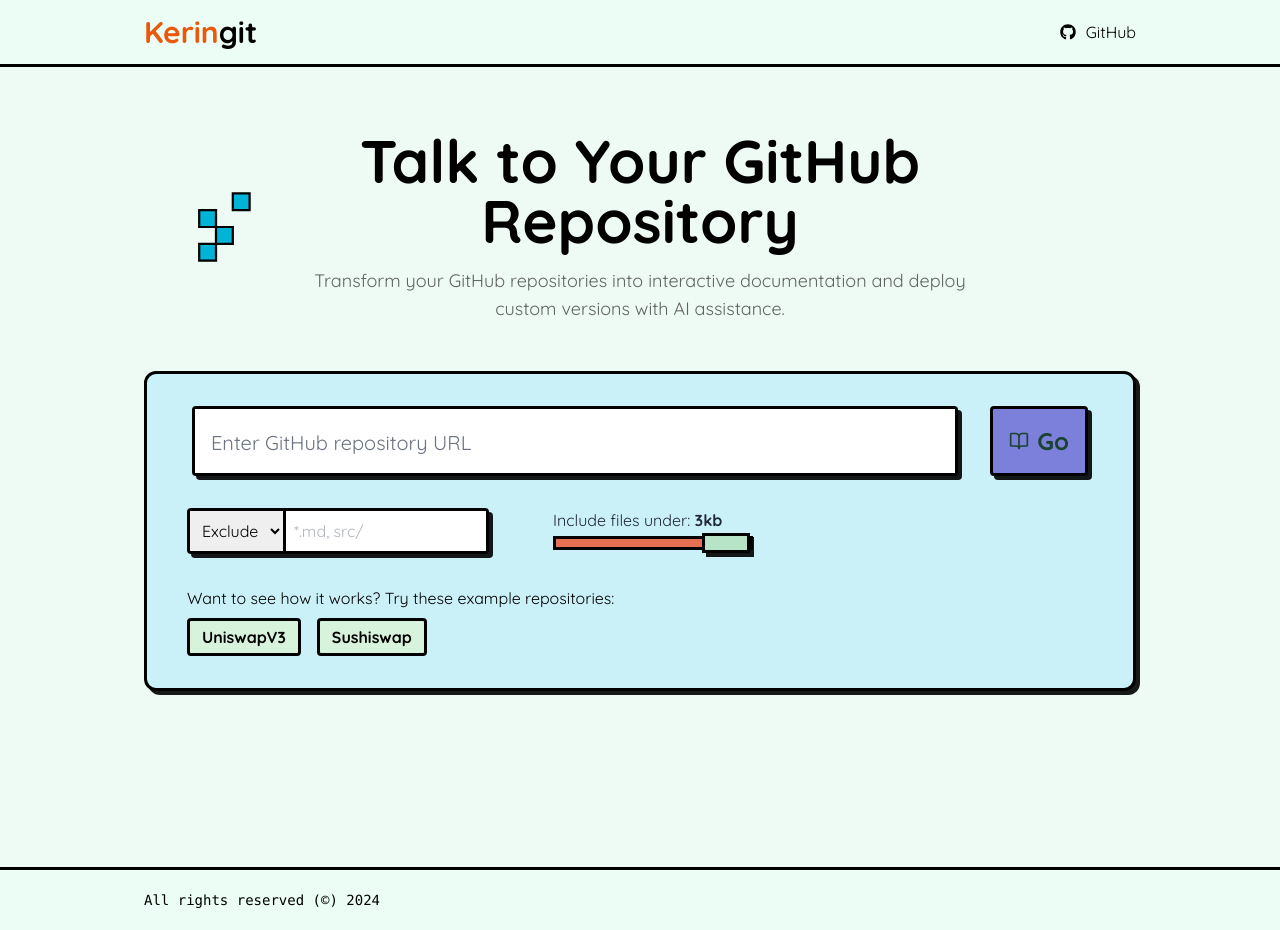
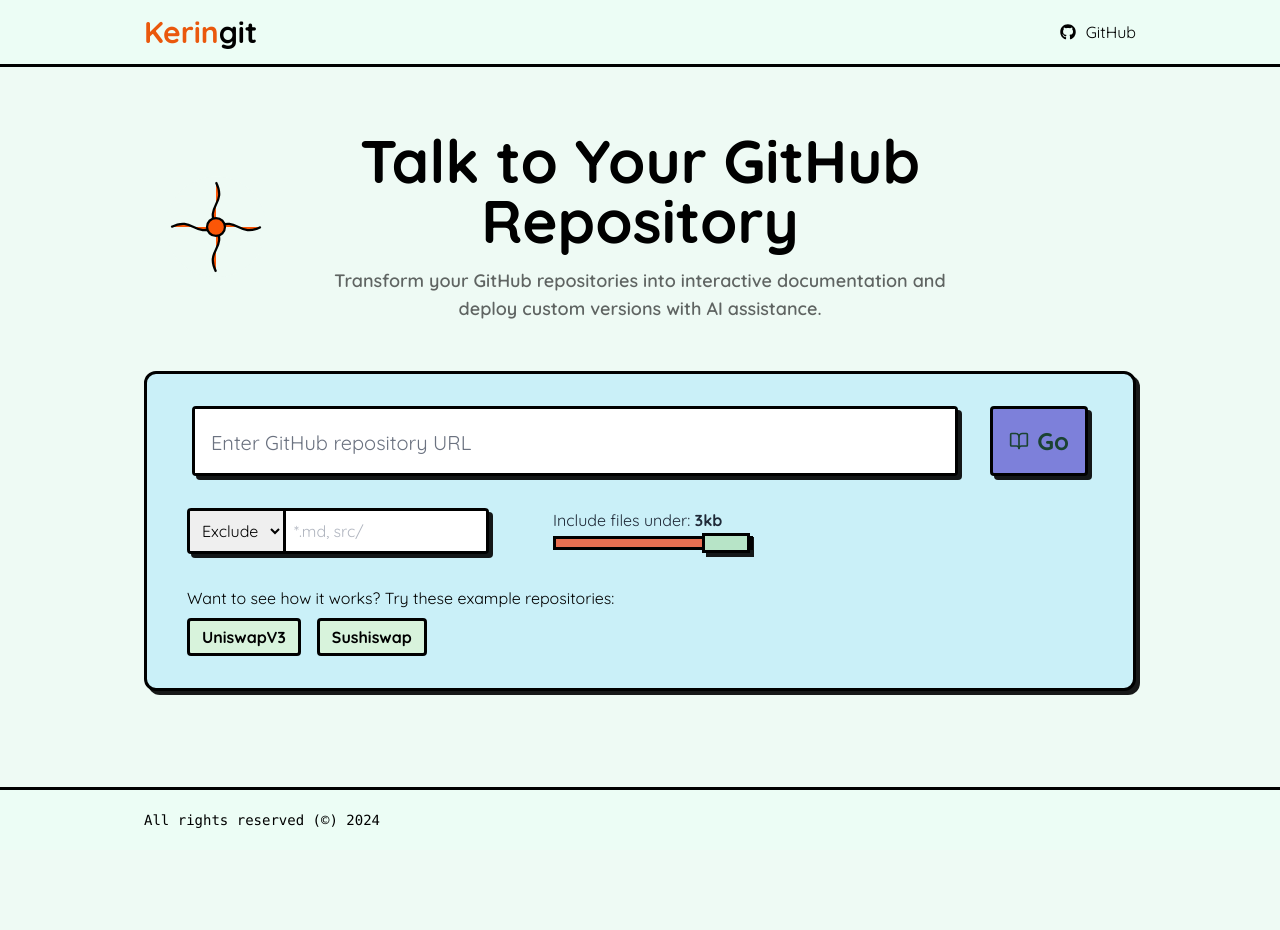
Before and after one commit to chatxbt/keringit, a Next.js app: page / in a window 1280 px wide. After the commit the page ends 850 px from the top, so only its background shows below. Built offline with nearby package versions, Linux system fonts and the light colour scheme.

Commit message:
ui update

```diff
--- a/app/globals.css
+++ b/app/globals.css
@@ -70,3 +70,9 @@ body {
     @apply bg-[#eefaf4] text-black;
   }
 }
+
+@layer components {
+  .box {
+    @apply border-[3px] border-black shadow-theme rounded-sm;
+  }
+}
--- a/app/layout.tsx
+++ b/app/layout.tsx
@@ -22,7 +22,7 @@ export default function RootLayout({
     <html lang="en">
       <body className={`${quicksand.className} antialiased`}>
         <NavBar />
-        <main>{children}</main>
+        <main style={{ minHeight: "calc(100vh - 10rem)" }}>{children}</main>
         <Footer />
       </body>
     </html>
--- a/components/landing-page/index.tsx
+++ b/components/landing-page/index.tsx
@@ -1,21 +1,12 @@
 "use client";
 
 import { useState } from "react";
-import { motion } from "framer-motion";
-import { BookOpen } from "lucide-react";
-// import { FileCode, FolderTree, Send, Rocket, BookOpen } from "lucide-react";
+import { BookOpen, Download, Copy } from "lucide-react";
 
-// import { Button } from "@/components/ui/button";
-// import { Input } from "@/components/ui/input";
-// import { ScrollArea } from "@/components/ui/scroll-area";
-// import { Tabs, TabsContent, TabsList, TabsTrigger } from "@/components/ui/tabs";
+import { ThemeButton } from "../ui/theme-button";
 
 export function LandingPage() {
   const [repoUrl, setRepoUrl] = useState("");
-  // const [messages, setMessages] = useState<
-  //   { role: "user" | "assistant"; content: string }[]
-  // >([]);
-  // const [inputMessage, setInputMessage] = useState("");
 
   const handleSubmit = (e: React.FormEvent) => {
     e.preventDefault();
@@ -23,17 +14,10 @@ export function LandingPage() {
     console.log("Submitted repo:", repoUrl);
   };
 
-  // const handleChat = (e: React.FormEvent) => {
-  //   e.preventDefault();
-  //   if (!inputMessage.trim()) return;
-
-  //   setMessages([...messages, { role: "user", content: inputMessage }]);
-  //   setInputMessage("");
-  //   // Add AI response logic here
-  // };
+  const [show, setShow] = useState(false);
 
   return (
-    <div className="min-h-screen">
+    <div>
       <div className="max-w-5xl mx-auto px-4 py-16">
         {/* Hero Section */}
         <div className="text-center mb-12 relative">
@@ -43,12 +27,28 @@ export function LandingPage() {
             xmlns="http://www.w3.org/2000/svg"
             className="h-auto w-20 sm:w-24 md:w-28 flex-shrink-0 md:relative sm:absolute lg:absolute left-0 lg:-translate-x-full lg:ml-32 md:translate-x-10 sm:-translate-y-16 md:-translate-y-0 -translate-x-2 lg:translate-y-10"
           >
-            <circle cx="50" cy="50" r="45" fill="#eefaf4" />
+            {/* <circle cx="50" cy="50" r="45" fill="#eefaf4" />
             <path
               d="M35 35 L50 35 L50 50 L35 50 Z M50 50 L65 50 L65 65 L50 65 Z M35 65 L50 65 L50 80 L35 80 Z M65 20 L80 20 L80 35 L65 35 Z"
               fill="#00B4D8"
               stroke="black"
-              stroke-width="2"
+              strokeWidth="2"
+            /> */}
+
+            <circle cx="50" cy="50" r="45" fill="#eefaf4" />
+            <path
+              d="M50 50 C40 30, 60 30, 50 10 M50 50 C70 40, 70 60, 90 50 M50 50 C60 70, 40 70, 50 90 M50 50 C30 60, 30 40, 10 50"
+              fill="#FB5607"
+              stroke="black"
+              strokeWidth="2"
+            />
+            <circle
+              cx="50"
+              cy="50"
+              r="8"
+              fill="#FB5607"
+              stroke="black"
+              strokeWidth="2"
             />
           </svg>
           <h1 className="text-4xl xs:text-5xl md:text-6xl font-extrabold text-center mb-4">
@@ -56,17 +56,17 @@ export function LandingPage() {
             <br />
             Repository
           </h1>
-          <p className="text-lg text-black/60 max-w-2xl mx-auto">
+          <p className="text-lg text-black/60 max-w-2xl mx-auto font-semibold">
             Transform your GitHub repositories into interactive documentation
             and deploy custom versions with AI assistance.
           </p>
         </div>
 
-        <div className="py-8 px-10 shadow-theme mb-8 rounded-xl border-[3px] bg-[#CAF0F8] border-black">
+        <div className="py-8 px-10 mb-8 rounded-xl bg-[#CAF0F8] box">
           <form onSubmit={handleSubmit} className="space-y-8">
             {/* Url Input */}
             <div className="flex w-full flex-col sm:flex-row gap-8 items-center justify-center sm:max-w-4xl mx-auto">
-              <div className="flex-1 w-full border-[3px] bg-white flex items-center justify-start border-black rounded-sm shadow-theme">
+              <div className="flex-1 w-full box bg-white flex items-center justify-start">
                 <input
                   placeholder="Enter GitHub repository URL"
                   value={repoUrl}
@@ -74,20 +74,15 @@ export function LandingPage() {
                   className="w-full shadow-none bg-white border-none bg-transparent outline-none p-4 text-2xl font-semibold placeholder:text-gray-500 placeholder:text-xl placeholder:font-normal"
                 />
               </div>
-              <motion.button
-                whileHover={{ scale: 1.05 }}
-                whileTap={{ scale: 0.95 }}
-                type="submit"
-                className="border-[3px] bg-[#7D80DA] p-4 text-2xl rounded-sm shadow-theme items-center justify-center flex h-full border-black text-[#1B4332] gap-2 font-bold w-full sm:w-fit"
-              >
+              <ThemeButton>
                 <BookOpen className="h-5 w-5" />
                 Go
-              </motion.button>
+              </ThemeButton>
             </div>
 
             {/* Options input */}
             <div className="flex flex-col sm:flex-row gap-x-16 gap-y-4">
-              <div className="flex shadow-theme bg-white rounded overflow-hidden border-[3px] border-black">
+              <div className="flex shadow-theme bg-white rounded overflow-hidden box p-0">
                 <select
                   name="options"
                   id="options"
@@ -114,7 +109,7 @@ export function LandingPage() {
                   </span>
                 </label>
                 <div className="h-3.5 border-[3px] border-black relative bg-[#E76F51]">
-                  <div className="w-12 bg-[#B7E4C7] cursor-pointer absolute top-1/2 -translate-y-1/2 right-0 h-5 shadow-theme border-[3px] border-black" />
+                  <div className="w-12 bg-[#B7E4C7] cursor-pointer absolute top-1/2 -translate-y-1/2 right-0 h-5 box p-0 rounded-none" />
                 </div>
               </div>
             </div>
@@ -138,6 +133,65 @@ export function LandingPage() {
         </div>
 
         {/* Main Content Area */}
+        {show && (
+          <div className="mt-24 rounded-xl shadow-theme border-[3px] border-black p-8 bg-white">
+            <div className="space-y-16">
+              <div className="grid grid-cols-1 lg:grid-cols-2 gap-6">
+                {/* Left Panel - Repository Content */}
+                <div className="flex flex-col gap-6">
+                  <div className="font-bold text-2xl lg:py-2">Summary</div>
+
+                  <div className="box p-4 font-mono min-h-[200px] bg-[#CAF0F8]">
+                    <p>Repository: </p>
+                    <p>Files analyzed: </p>
+                    <p className="mt-10">Estimated tokens: </p>
+                  </div>
+
+                  <div className="space-x-4 flex w-full">
+                    <ThemeButton className="text-lg py-2 text-black bg-[#F4A261]">
+                      <Download />
+                      Download
+                    </ThemeButton>
+                    <ThemeButton className="text-lg py-2 text-black bg-[#F4A261]">
+                      <Copy />
+                      Copy All
+                    </ThemeButton>
+                  </div>
+                </div>
+
+                {/* Right Panel - Repository Content */}
+                <div className="flex flex-col gap-6">
+                  <div className="font-bold text-2xl flex justify-between items-center w-full">
+                    Directory Structure
+                    <ThemeButton className="text-lg py-2 text-black bg-[#F4A261]">
+                      <Copy />
+                      Copy All
+                    </ThemeButton>
+                  </div>
+
+                  <textarea
+                    readOnly
+                    className="box p-4 font-mono relative resize-y w-full overflow-y-auto h-[270px] bg-[#CAF0F8] outline-none"
+                  />
+                </div>
+              </div>
+
+              <div>
+                <div className="font-bold text-2xl flex justify-between items-center w-full mb-4">
+                  Files Content
+                  <ThemeButton className="text-lg py-2 text-black bg-[#F4A261]">
+                    <Copy />
+                    Copy
+                  </ThemeButton>
+                </div>
+                <textarea
+                  readOnly
+                  className="p-4 min-h-[500px] w-full overflow-y-auto resize-y box bg-[#CAF0F8]"
+                />
+              </div>
+            </div>
+          </div>
+        )}
       </div>
     </div>
   );
--- /dev/null
+++ b/components/ui/theme-button.tsx
@@ -0,0 +1,32 @@
+import { cn } from "@/lib/utils";
+import { motion } from "framer-motion";
+import { ReactNode } from "react";
+
+interface Props {
+  children: ReactNode | ReactNode[];
+  className?: string;
+  onClick?: () => void;
+  type?: "button" | "submit" | "reset";
+}
+
+export const ThemeButton = ({
+  onClick,
+  className,
+  type = "submit",
+  children,
+}: Props) => {
+  return (
+    <motion.button
+      whileHover={{ scale: 1.05 }}
+      whileTap={{ scale: 0.95 }}
+      onClick={onClick}
+      type={type}
+      className={cn(
+        "box bg-[#7D80DA] p-4 text-2xl items-center justify-center flex h-full text-[#1B4332] gap-2 font-bold w-full sm:w-fit",
+        className
+      )}
+    >
+      {children}
+    </motion.button>
+  );
+};
```
